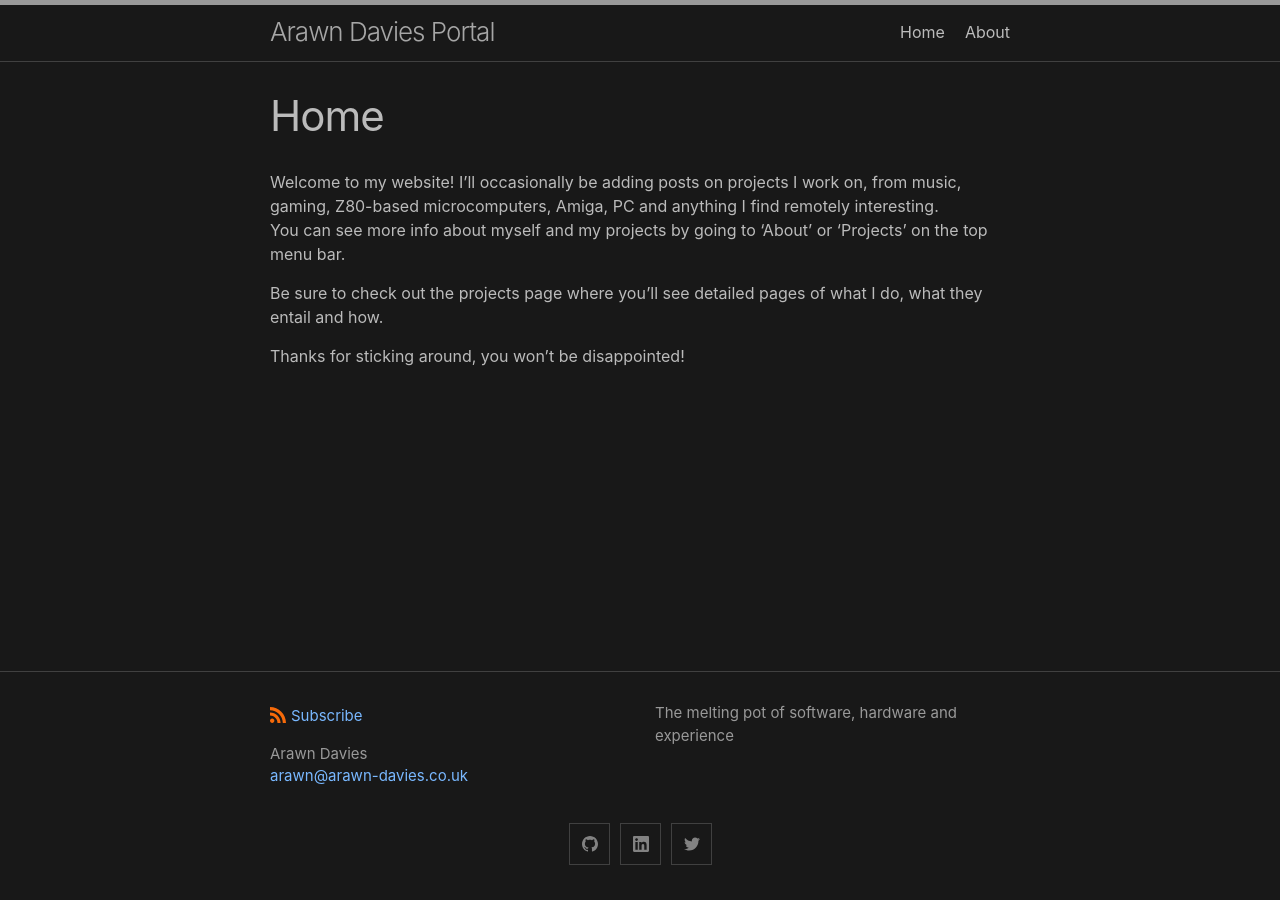
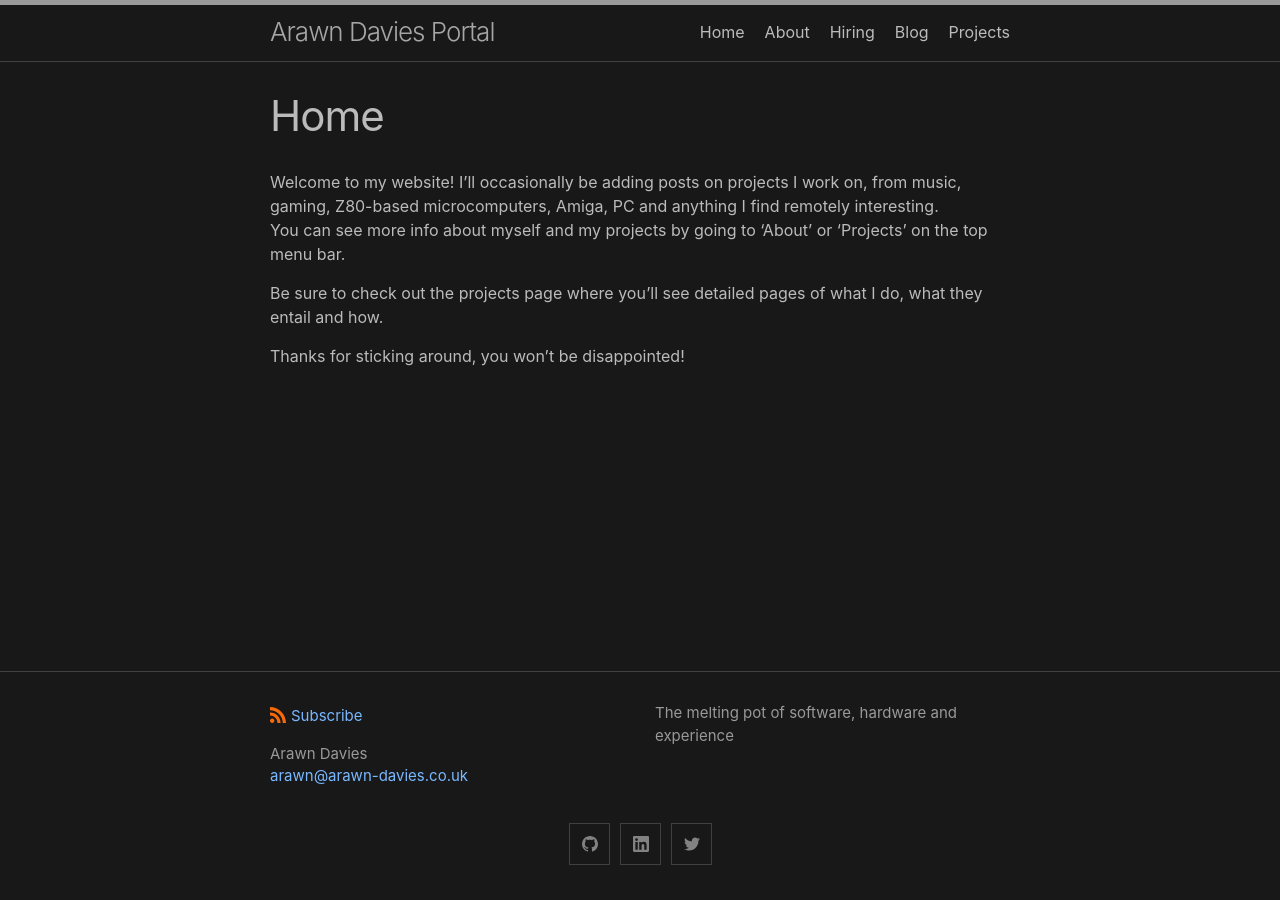
Before and after one commit to jsanz/gh-pages-minima-starter, a Jekyll site: the page built from index.md, in a window 1280 px wide. Built offline with Jekyll 4.4.1, drawn with Linux system fonts in a browser that asks for light colours.

Commit message:
Update _config.yml

```diff
--- a/_config.yml
+++ b/_config.yml
@@ -66,9 +66,9 @@ plugins:
 header_pages:
   - index.md
   - _pages/about.md
-  - hiring.md
-  - blog.md
-  - projects.md
+  - _pages/hiring.md
+  - _pages/blog.md
+  - projects/projects.md
 
 include:
     - _pages
```
